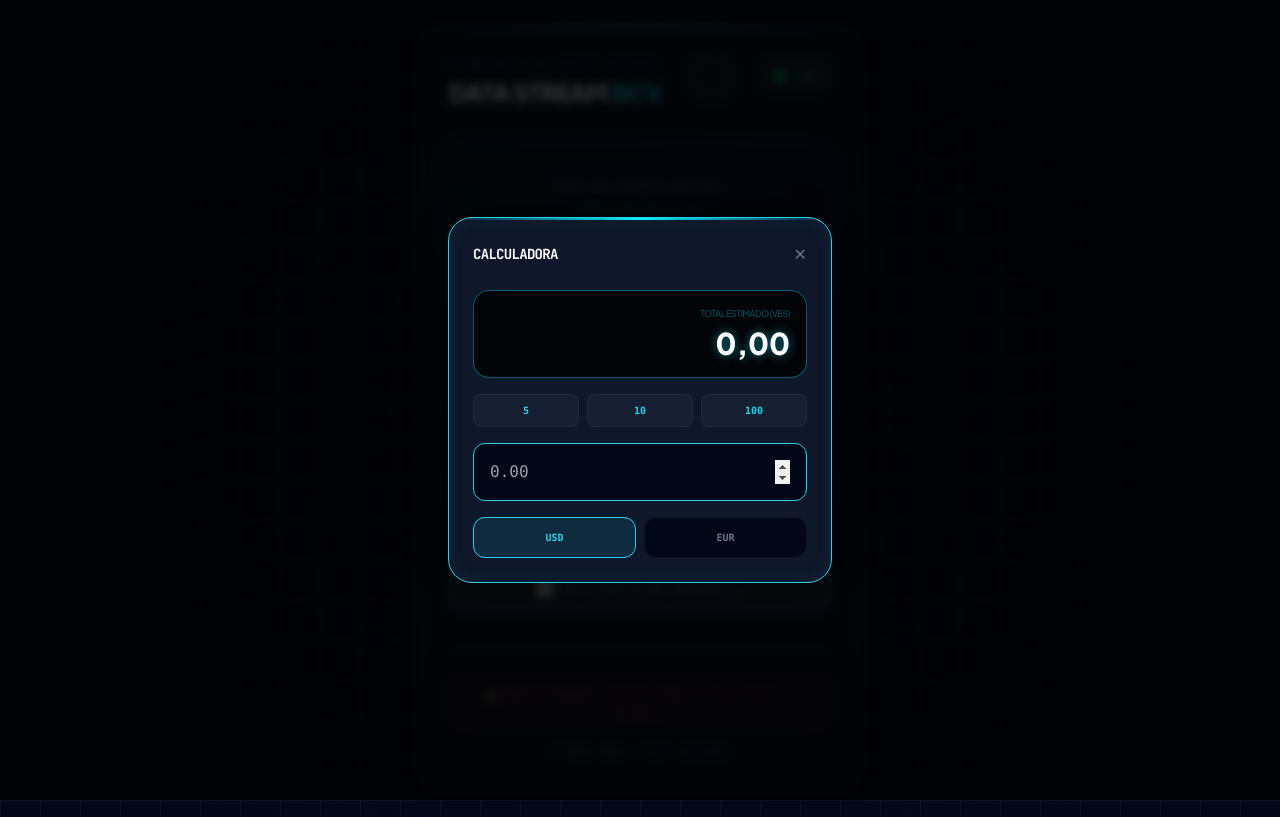
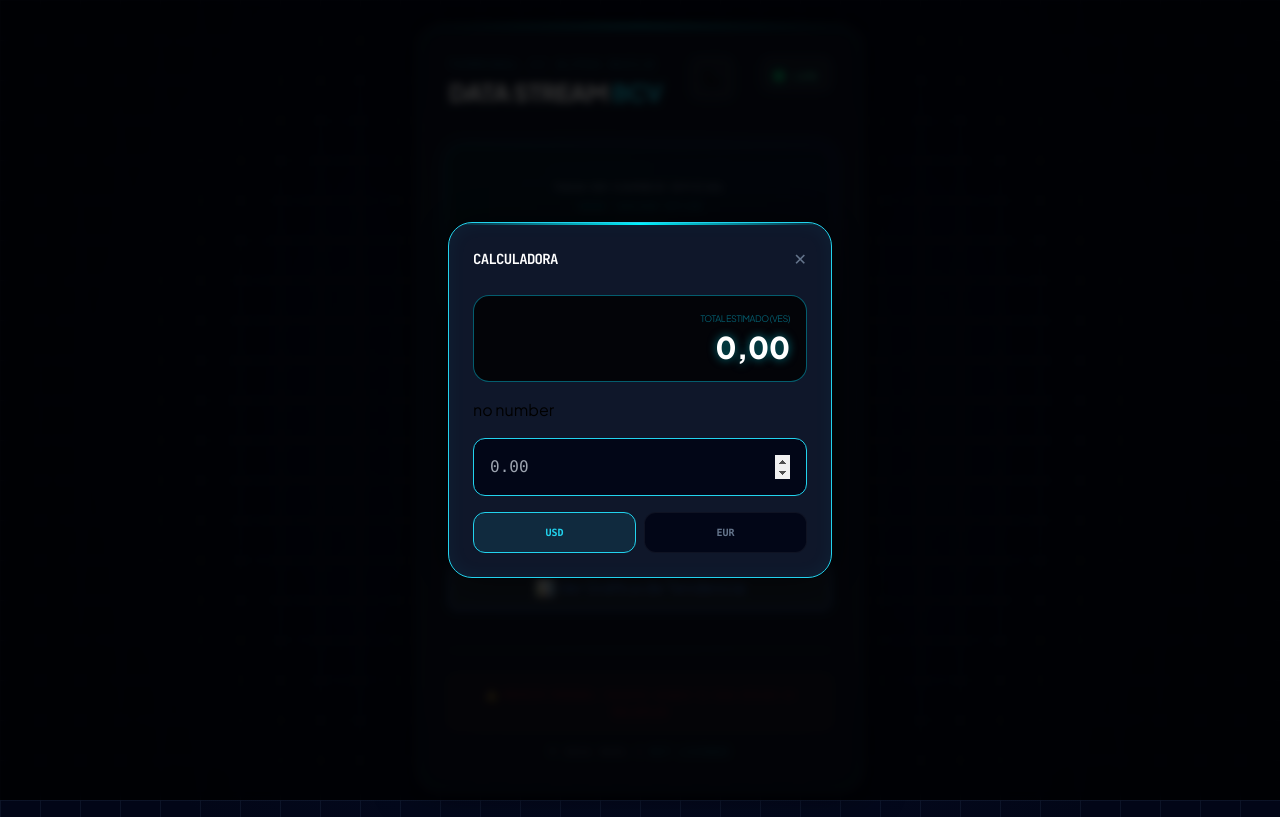
Before and after one commit to Legnar0016k/mi-api-docker, a website: page index.html in a window 1280 px wide. Both pictures are taken after a click on the button "ABRIR CALCULADORA MODULAR". Drawn offline with nearby package versions, Linux system fonts and the light colour scheme; no server answers.

Commit message:
cambio 008 07/02/2026

```diff
--- a/index.html
+++ b/index.html
@@ -123,9 +123,7 @@
                     <div id="calc-result" class="text-3xl font-black text-white glow-text">0,00</div>
                 </div>
                 <div class="grid grid-cols-3 gap-2">
-                    <button onclick="setQuickAmount(5)" class="py-2 bg-slate-800/50 border border-white/5 rounded-lg text-cyan-400 font-mono text-[10px] font-bold">5</button>
-                    <button onclick="setQuickAmount(10)" class="py-2 bg-slate-800/50 border border-white/5 rounded-lg text-cyan-400 font-mono text-[10px] font-bold">10</button>
-                    <button onclick="setQuickAmount(100)" class="py-2 bg-slate-800/50 border border-white/5 rounded-lg text-cyan-400 font-mono text-[10px] font-bold">100</button>
+                   <p>no number</p>
                 </div>
                 <input type="number" id="calc-input" placeholder="0.00" oninput="calcular()"
                        class="w-full bg-slate-950 border border-white/10 rounded-xl py-4 px-4 text-white font-mono focus:border-cyan-400 outline-none transition-all">
```
